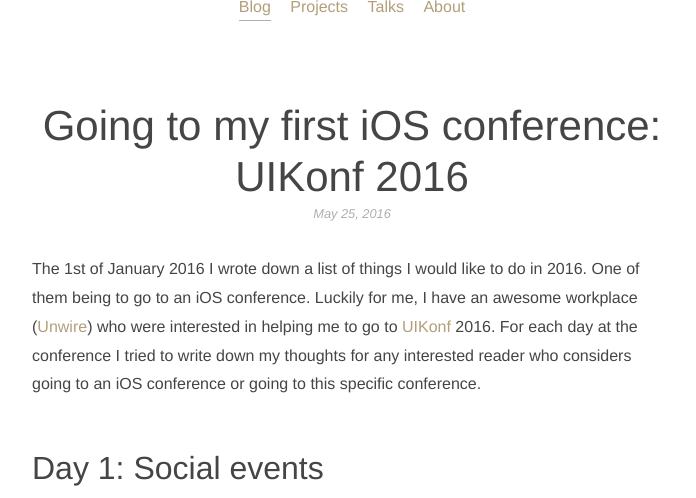
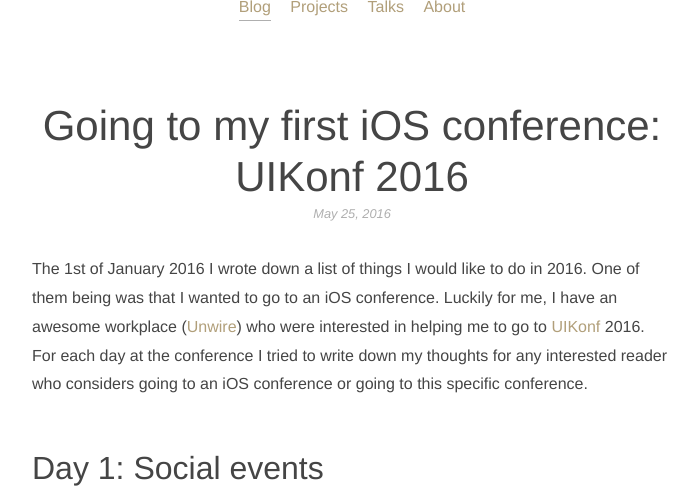
Before and after one commit to steffendsommer/steffendsommer.github.io, a Jekyll site: the page built from _posts/2016-05-25-going-to-my-first-ios-conference-uikonf-2016.md, in a window 1280 px wide and 1400 px high, scrolled down 302 px. Shown: the top 498 px of the window, without its empty margins (288-984 px from the left). Built offline with Jekyll 4.4.1, drawn with Linux system fonts in a browser that asks for light colours; nearby versions of some CDN libraries; comment, search, counter and statistics services are not loaded; some of the changed text lies outside the part shown; grey boxes are pictures that could not be loaded.

Commit message:
Fix some minor typos

```diff
--- a/_posts/2016-05-25-going-to-my-first-ios-conference-uikonf-2016.md
+++ b/_posts/2016-05-25-going-to-my-first-ios-conference-uikonf-2016.md
@@ -8,7 +8,7 @@ summary: The 1st of January 2016 I wrote down a list of things I would like to d
 
 ---
 
-The 1st of January 2016 I wrote down a list of things I would like to do in 2016. One of them being to go to an iOS conference. Luckily for me, I have an awesome workplace ([Unwire](http://www.unwire.com/#/home)) who were interested in helping me to go to [UIKonf](http://www.uikonf.com) 2016. For each day at the conference I tried to write down my thoughts for any interested reader who considers going to an iOS conference or going to this specific conference.
+The 1st of January 2016 I wrote down a list of things I would like to do in 2016. One of them being was that I wanted to go to an iOS conference. Luckily for me, I have an awesome workplace ([Unwire](http://www.unwire.com/#/home){:target="_blank"}) who were interested in helping me to go to [UIKonf](http://www.uikonf.com) 2016. For each day at the conference I tried to write down my thoughts for any interested reader who considers going to an iOS conference or going to this specific conference.
 
 # Day 1: Social events
 
```
Also changed, not shown: other parts of _posts/2016-05-25-going-to-my-first-ios-conference-uikonf-2016.md (+9 -9 lines).
